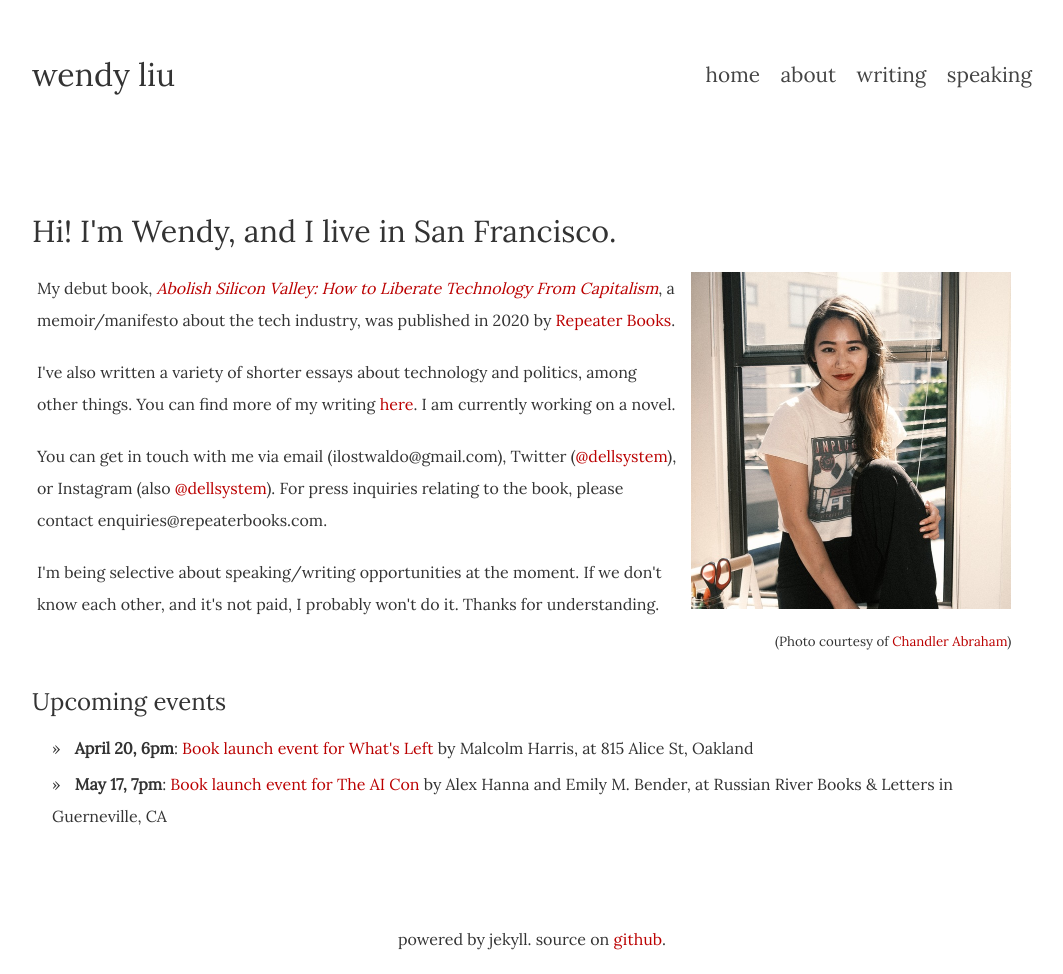
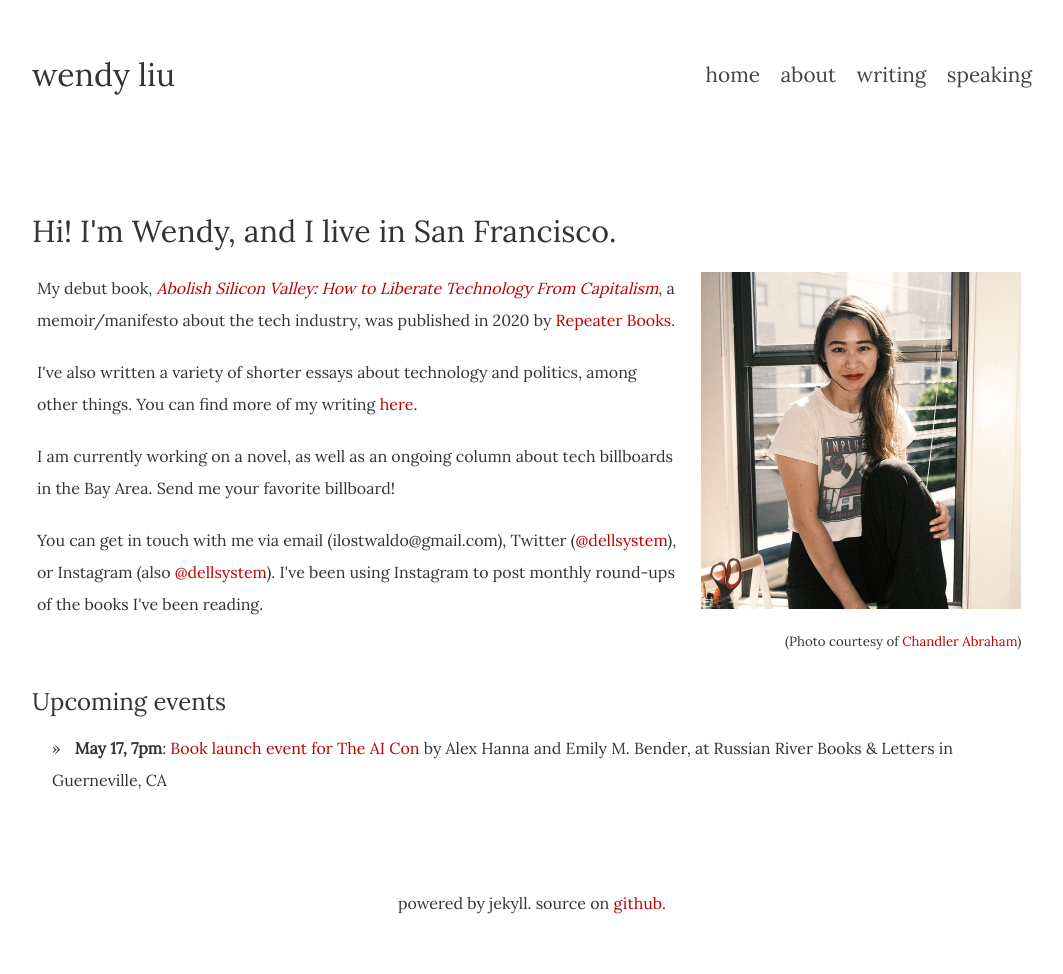
Before and after one commit to dellsystem/dellsystem.github.io, a Jekyll site: the page built from index.html, in a window 1280 px wide. Shown: the whole page, without its empty margins (108-1171 px from the left). Built offline with Jekyll 4.4.1, drawn with Linux system fonts in a browser that asks for light colours; after the commit the page ends 938 px from its top, so only the background shows below that.

Commit message:
Update homepage
Changed copy to reflect latest priorities + remove repeater email.
Improve whitespace for photo. Updated past/upcoming events.

```diff
--- a/_includes/past.html
+++ b/_includes/past.html
@@ -1,4 +1,5 @@
 <ul>
+    <li><strong>The Firehouse &mash; Oakland, California (April 20, 2025)</strong>: <a href="https://www.instagram.com/batherslibrary/p/DH4HBDrTQ8Z/">Book discussion event for What's Left</a> by Malcolm Harris. In person (not recorded)</li>
     <li><strong>The Firehouse &mdash; Oakland, California (February 8, 2025)</strong>: <a href="https://www.instagram.com/p/DFOUwPYSNoZ/">Seeing Red event with Rachel Kushner</a>. In person (not recorded). One of my favorite events ever.</li>
     <li><strong>Shaping SF &mdash; San Francisco, California (December 4, 2024)</strong>: "Refusing Silicon Valley" with Erin McElroy. <a href="https://www.shapingsf.org/public-talks/archive_video_2024.html#rsv_vid">Video here</a></li>
     <li><strong>Tamarack &mdash; Oakland, California (November 9, 2023)</strong>: Luddite Tribunal, Bay Area Edition. A panel discussion with Brian Merchant, Paris Marx, Veena Dubal, and Safe Street Rebel. In person (not recorded).</li>
--- a/_includes/upcoming.html
+++ b/_includes/upcoming.html
@@ -1,4 +1,3 @@
 <ul>
-    <li><strong>April 20, 6pm</strong>: <a href="https://www.instagram.com/batherslibrary/p/DH4HBDrTQ8Z/">Book launch event for What's Left</a> by Malcolm Harris, at 815 Alice St, Oakland</li>
     <li><strong>May 17, 7pm</strong>: <a href="https://thecon.ai/events/">Book launch event for The AI Con</a> by Alex Hanna and Emily M. Bender, at Russian River Books &amp; Letters in Guerneville, CA</li>
 </ul>
--- a/index.html
+++ b/index.html
@@ -3,18 +3,16 @@ layout: default
 ---
 <h2>Hi! I'm Wendy, and I live in San Francisco.</h2>
 <div class="triple-grid">
-    <div class="doubled column">
+    <div class="doubled column" style="padding-right: 15px">
         <p>My debut book, <em><a href="https://abolishsiliconvalley.com/">Abolish Silicon Valley: How to Liberate Technology From Capitalism</a></em>, a memoir/manifesto about the tech industry, was published in 2020 by <a href="https://repeaterbooks.com/">Repeater Books</a>.</p>
         <p>I've also written a variety of shorter essays about technology and
         politics, among other things. You can find more of my writing <a
-        href="/writing">here</a>. I am currently working on a novel.</p>
-        <p>You can get in touch with me via email (ilostwaldo@gmail.com), Twitter (<a href="https://twitter.com/dellsystem">@dellsystem</a>), or Instagram (also <a href="https://instagram.com/dellsystem">@dellsystem</a>). For press inquiries relating to the book, please contact enquiries@repeaterbooks.com.</p>
-        <p>I'm being selective about speaking/writing opportunities at the
-        moment. If we don't know each other, and it's not paid, I probably
-        won't do it. Thanks for understanding.</p>
+        href="/writing">here</a>.</p>
+        <p>I am currently working on a novel, as well as an ongoing column about tech billboards in the Bay Area. Send me your favorite billboard!</p>
+        <p>You can get in touch with me via email (ilostwaldo@gmail.com), Twitter (<a href="https://twitter.com/dellsystem">@dellsystem</a>), or Instagram (also <a href="https://instagram.com/dellsystem">@dellsystem</a>). I've been using Instagram to post monthly round-ups of the books I've been reading.</p>
     </div>
     <div class="right column">
-        <img src="/img/me.jpg" class="large-thumb" />
+        <img src="/img/me.jpg" style="text-align: center" />
         <h5>(Photo courtesy of <a href="https://cba.art/">Chandler Abraham</a>)</h5>
     </div>
 </div>
```
